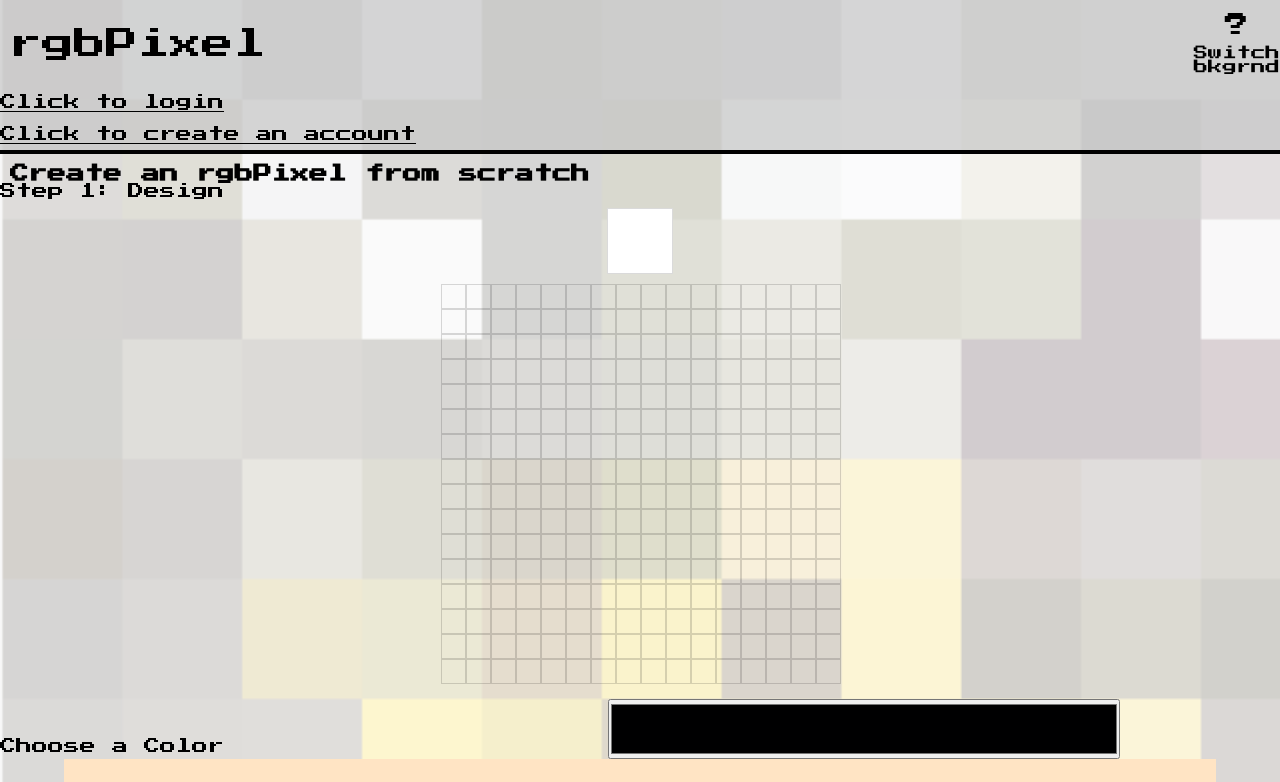
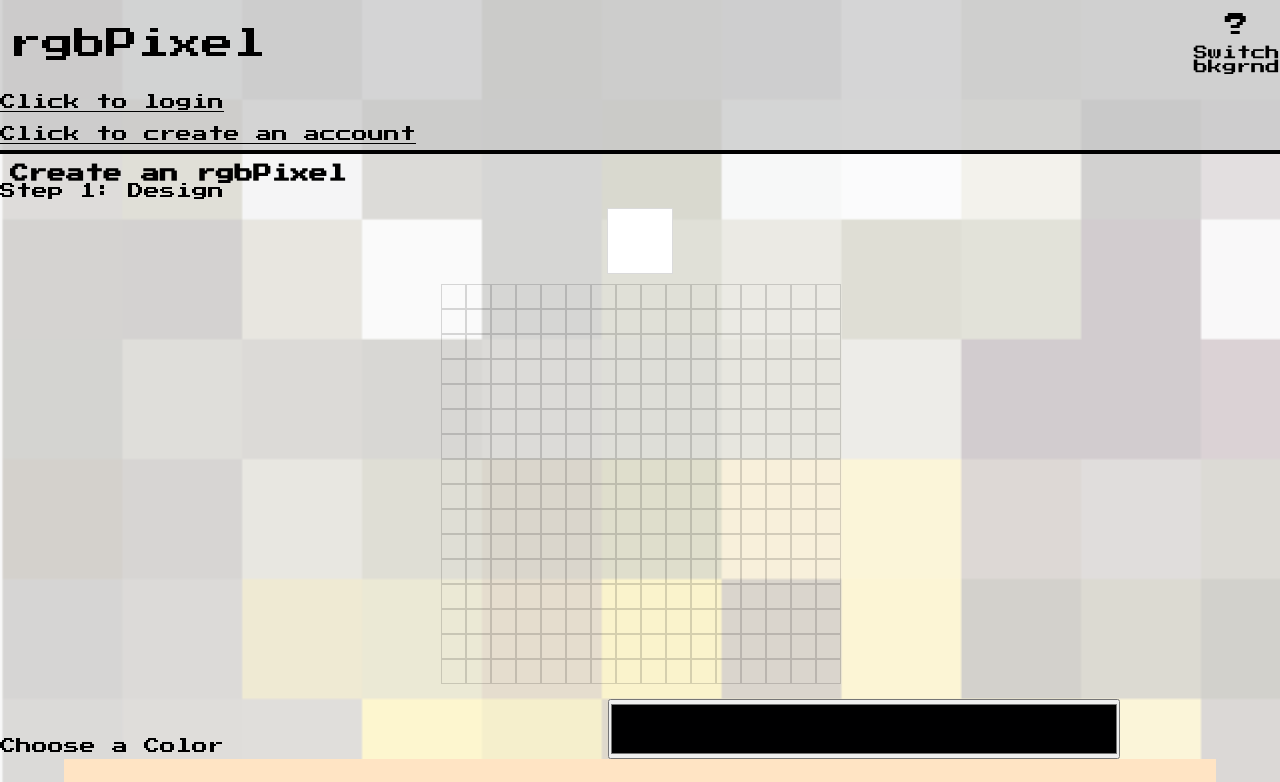
Before and after one commit to sandyjameslord/rgbpixel2, a Nuxt app: page /n-Design in a window 1280 px wide. Shown: the top 782 px of the page. Built offline with nearby package versions, Linux system fonts and the light colour scheme; no server answers.

Commit message:
n-photo edit adjustments 6

```diff
--- a/pages/n-Design.vue
+++ b/pages/n-Design.vue
@@ -5,7 +5,7 @@
         </template> -->
         <div id='number'>0</div>
 
-        <h3>Create an rgbPixel from scratch</h3>
+        <h3>Create an rgbPixel</h3>
         <div>Step 1: Design</div>
         <div id="navbar">
             <div class='outer'>
```
